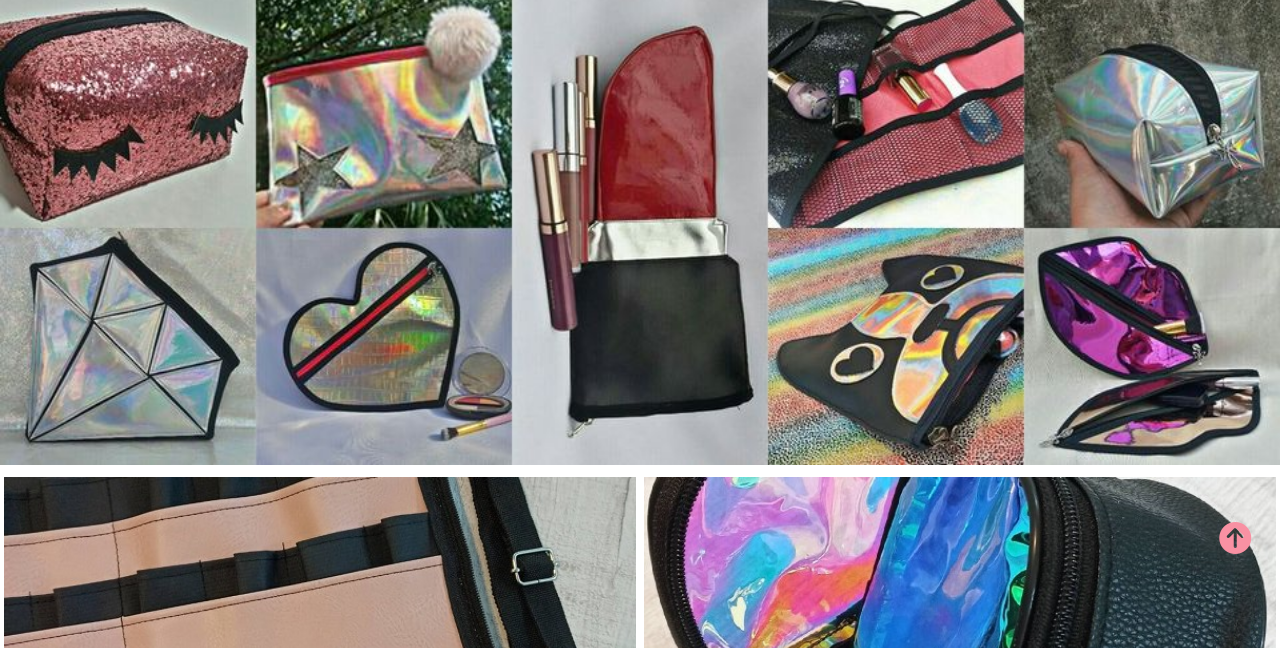
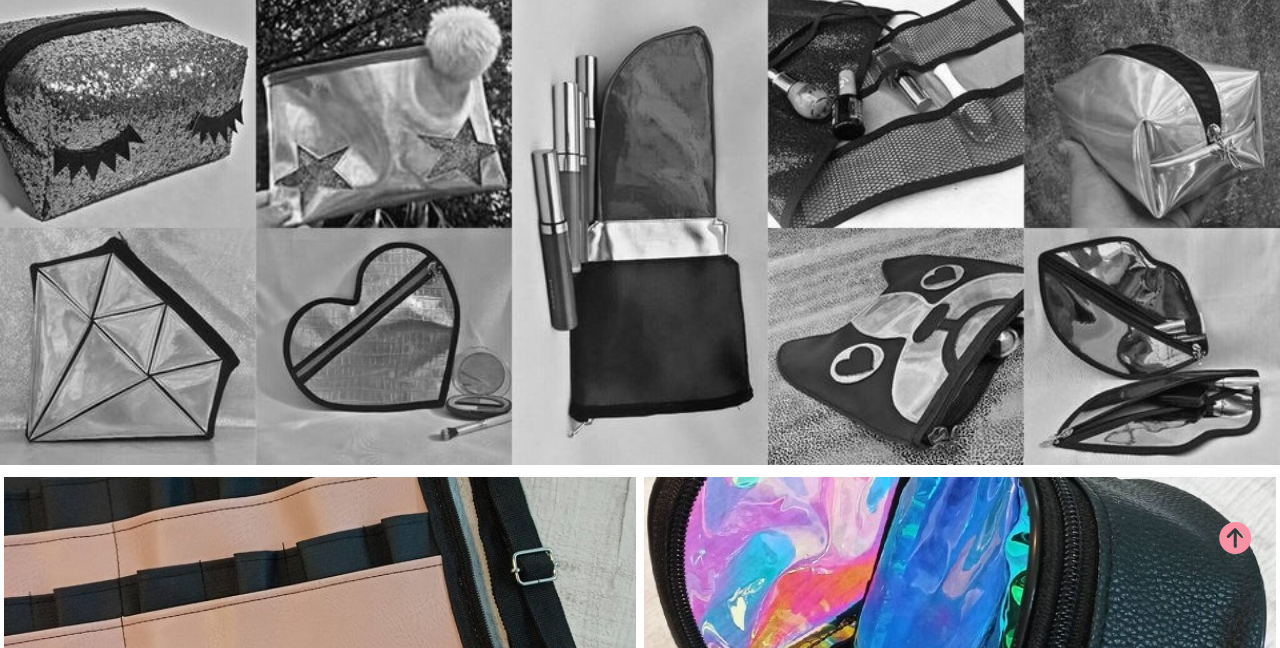
Before and after one commit to Leo2502/proyecto-final-alarakha, a website: page index.html in a window 1280 px wide. Shown: the part 219-867 px from the top of the page. Drawn offline with nearby package versions, Linux system fonts and the light colour scheme.

Commit message:
cambio de portada

```diff
--- a/index.html
+++ b/index.html
@@ -99,7 +99,7 @@
 
     <!-- Sección de productos -->
       <div class="mb-1 w-100">
-            <img class="img-fluid w-100" src="src/multimedia/images/portada.jpg" alt="portada-Alarakha">
+            <img class="img-fluid w-100" src="src/multimedia/images/portada (1).jpg" alt="portada-Alarakha">
       </div>
     <!-- </section> -->
     <!-- Grilla de productos -->
```
Also changed, not shown: src/multimedia/images/portada (1).jpg (added).
